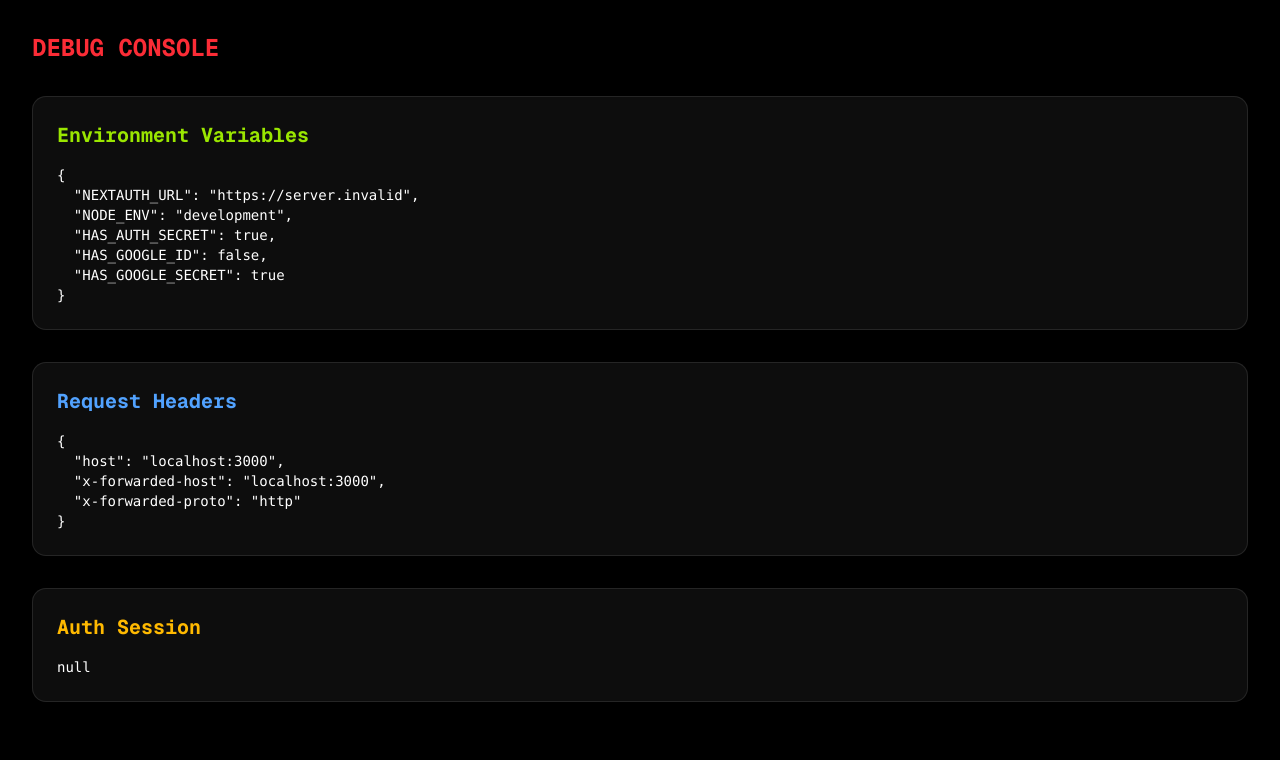
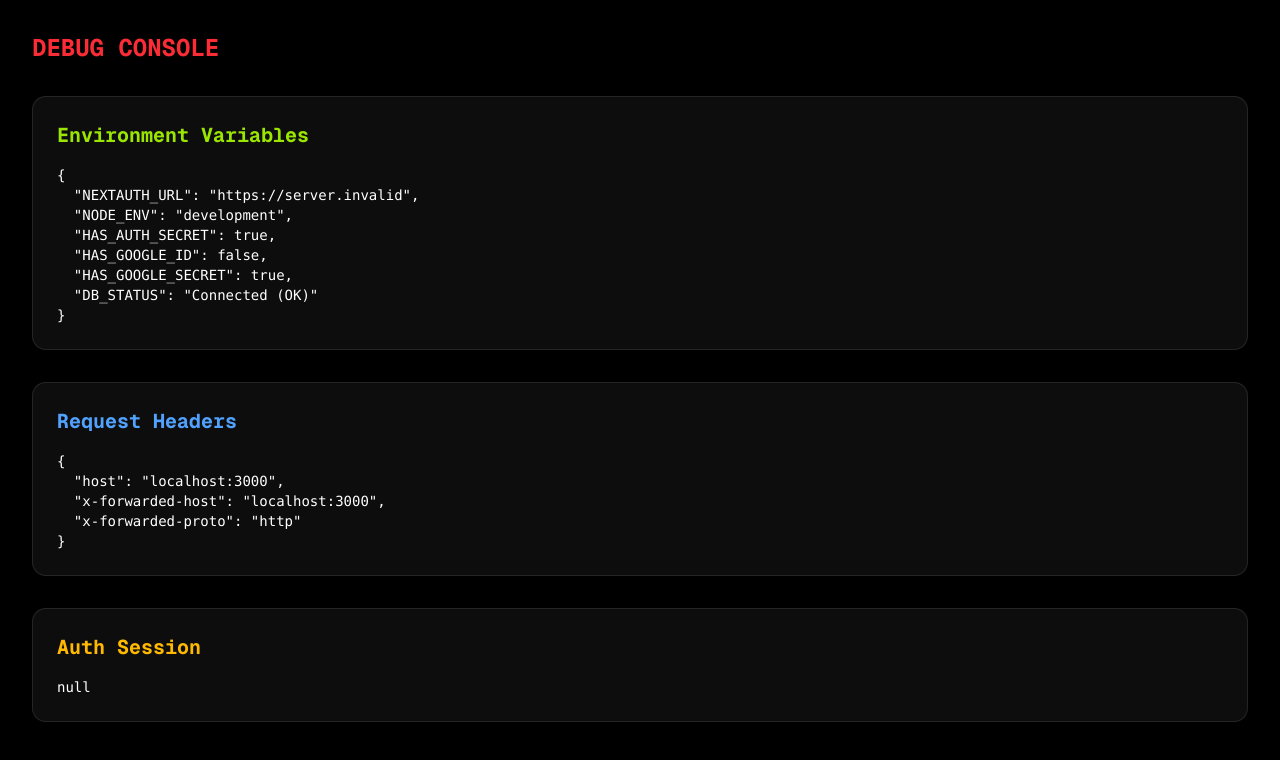
Before and after one commit to nikh1b/resume_nugget, a Next.js app: page /debug in a window 1280 px wide. Shown: the top 760 px of the page. Built offline with nearby package versions, Linux system fonts and the light colour scheme; no server answers; the database is empty.

Commit message:
chore: debug database connection

```diff
--- a/src/app/debug/page.tsx
+++ b/src/app/debug/page.tsx
@@ -1,13 +1,21 @@
 import { headers } from 'next/headers';
 import { auth } from '@/auth';
+import { prisma } from '@/lib/prisma';
 
 export default async function DebugPage() {
     const headersList = await headers();
     const session = await auth();
 
+    let dbStatus = "Checking...";
+    try {
+        await prisma.user.count();
+        dbStatus = "Connected (OK)";
+    } catch (e: any) {
+        dbStatus = `Failed: ${e.message}`;
+    }
+
     const envVars = {
         NEXTAUTH_URL: process.env.NEXTAUTH_URL,
-        AUTH_URL: process.env.AUTH_URL,
         VERCEL_URL: process.env.VERCEL_URL,
         NODE_ENV: process.env.NODE_ENV,
         AUTH_TRUST_HOST: process.env.AUTH_TRUST_HOST,
@@ -15,6 +23,7 @@ export default async function DebugPage() {
         HAS_AUTH_SECRET: !!process.env.AUTH_SECRET,
         HAS_GOOGLE_ID: !!process.env.GOOGLE_CLIENT_ID,
         HAS_GOOGLE_SECRET: !!process.env.GOOGLE_CLIENT_SECRET,
+        DB_STATUS: dbStatus
     };
 
     const requestHeaders = {
```
